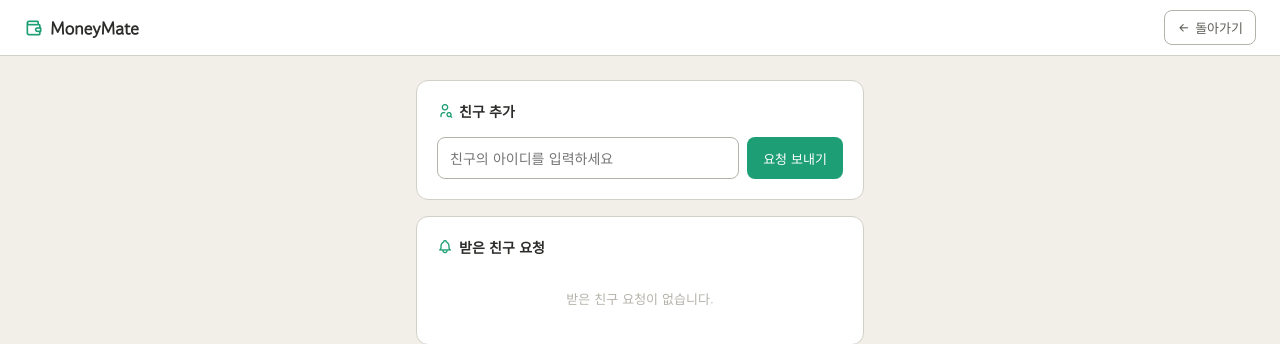
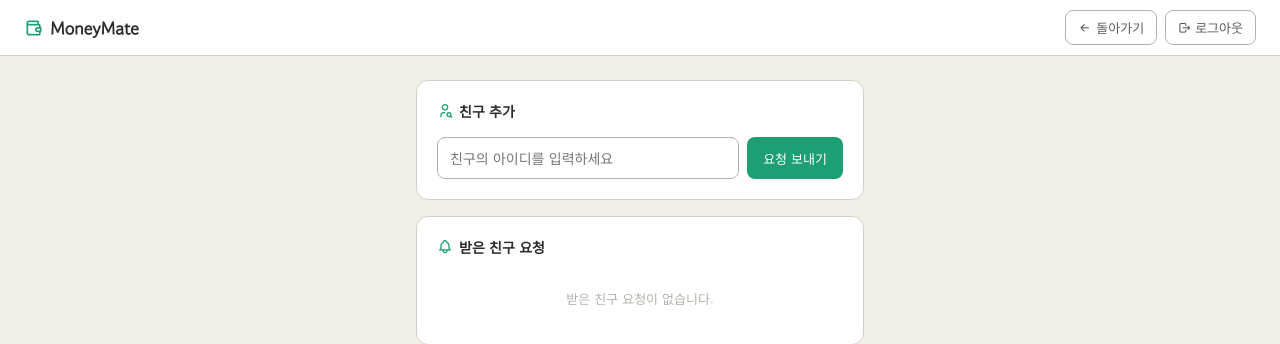
Before and after one commit to currentia/Opensource_01, a Django app: template templates/friends/friend.html in a window 1280 px wide. Shown: the top 344 px of the page. Run offline with Django 5.2, Linux system fonts and the light colour scheme; the template is opened without the code that fills it, so the values that code supplies are empty.

Commit message:
feat : main.html에서 개인점수 소수점으로 표현되는 거 해결 친구 페이지에서 로그아웃 버튼 없던 것 해결

```diff
--- a/static/friends/css/friend.css
+++ b/static/friends/css/friend.css
@@ -190,3 +190,30 @@ body {
   text-align: center; font-size: 13px;
   color: var(--gray-200); padding: 1rem 0;
 }
+
+/* ── 로그아웃 버튼 ── */
+.header-right {
+  display: flex;
+  align-items: center;
+  gap: 8px;
+}
+
+.logout-btn {
+  display: flex;
+  align-items: center;
+  gap: 4px;
+  background: none;
+  border: 0.5px solid var(--gray-200);
+  border-radius: var(--radius-md);
+  padding: 7px 12px;
+  cursor: pointer;
+  color: var(--gray-600);
+  font-size: 13px;
+  font-family: 'Gowun Dodum', sans-serif;
+  transition: all 0.15s;
+}
+
+.logout-btn:hover {
+  border-color: var(--red-400);
+  color: var(--red-400);
+}
--- a/templates/friends/friend.html
+++ b/templates/friends/friend.html
@@ -18,10 +18,19 @@
     <i class="ti ti-wallet"></i>
     MoneyMate
   </a>
-  <a href="{% url 'ledger:main' %}" class="back-btn">
-    <i class="ti ti-arrow-left"></i>
-    돌아가기
-  </a>
+  <div class="header-right">
+    <a href="{% url 'ledger:main' %}" class="back-btn">
+      <i class="ti ti-arrow-left"></i>
+      돌아가기
+    </a>
+    <form method="POST" action="{% url 'accounts:logout' %}" style="margin:0;">
+      {% csrf_token %}
+      <button type="submit" class="logout-btn">
+        <i class="ti ti-logout"></i>
+        로그아웃
+      </button>
+    </form>
+  </div>
 </header>
 
 <div class="container">
--- a/templates/ledger/main.html
+++ b/templates/ledger/main.html
@@ -66,7 +66,7 @@
 
     <div class="summary-card">
       <p class="summary-label">현재 점수</p>
-      <p class="summary-value score">{{ score|default:60 }}</p>
+      <p class="summary-value score">{{ score|floatformat:0}}</p>
       <p class="summary-unit">점</p>
     </div>
 
```
